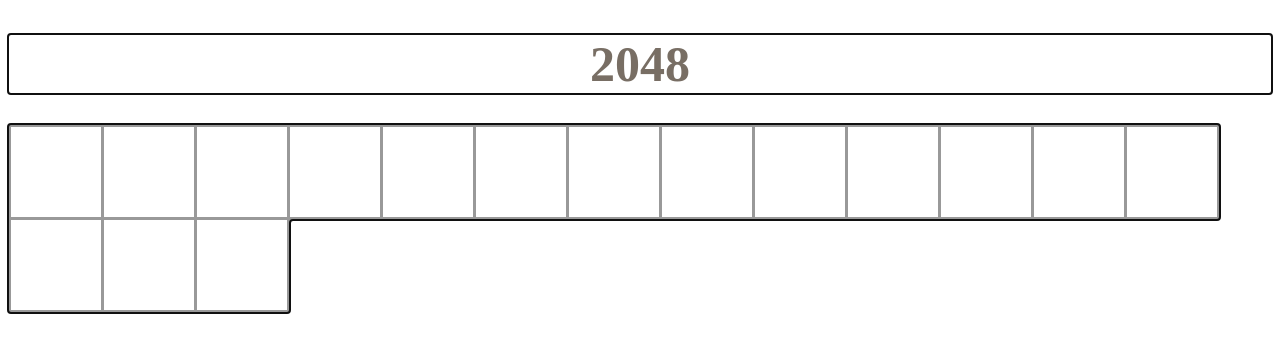
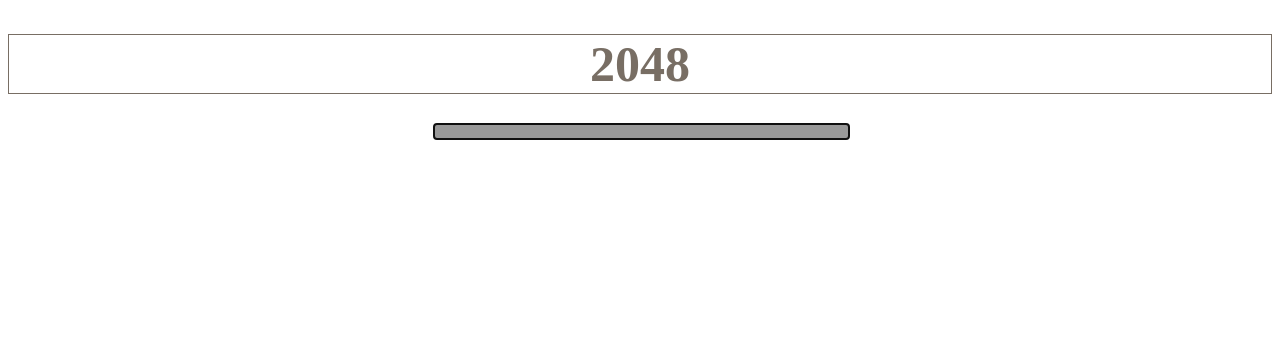
Before and after one commit to vasilexa13/2048, a React (Create React App) app: page / in a window 1280 px wide. Shown: the top 352 px of the page. Built offline with nearby package versions, Linux system fonts and the light colour scheme.

Commit message:
no message

```diff
--- a/src/App.css
+++ b/src/App.css
@@ -23,12 +23,6 @@
   }
 }
 
-/* h1 {
-  font-size: 50px;
-  text-align: center;
-  color: rgb(120, 110, 100);
-  border: 1px solid rgb(120, 110, 100);
-} */
 .square__component {
   background: #fff;
   border: 3px solid #999;
@@ -36,14 +30,21 @@
   font-size: 24px;
   font-weight: bold;
   line-height: 34px;
-  height: 90px;
   margin-right: -3px;
   margin-top: -3px;
   padding: 0;
   text-align: center;
-  width: 90px;
+  width: 100px;
 }
 
-br {
-  clear: both;
+.field {
+  position: absolute;
+  left: 50%;
+  transform: translate(-50%, 0);
+  /* margin-left: -200px; */
+
+  display: inline-grid;
+  grid-template-columns: repeat(4, 25%);
+
+
 }
--- a/src/App.js
+++ b/src/App.js
@@ -3,6 +3,7 @@ import { useEffect, useRef } from 'react';
 import Square from './Components/SquareComponent';
 import Field from './Components/FieldComponent';
 import Header from './Header/Header';
+import React from "react";
 
 
 // const root = ReactDOM.createRoot(document.getElementById('root'));
@@ -35,12 +36,12 @@ const App = (props) => {
     ref.current.focus();
   }, []);
   return (
-    <div>
-
-      <div
+    <React.Fragment>
+      <Header ></Header>
+      <div className='field'
         ref={ref} tabIndex={-1} onKeyDown={handleKeyDown}
       >
-        <Header ></Header>
+
         <Field
           // squareData={randomData}
           fieldSize={fieldData.fieldSize2}
@@ -48,7 +49,7 @@ const App = (props) => {
         {/* data={squareData} */}
 
       </div>
-    </div>
+    </React.Fragment>
   );
 };
 export default App;
```
